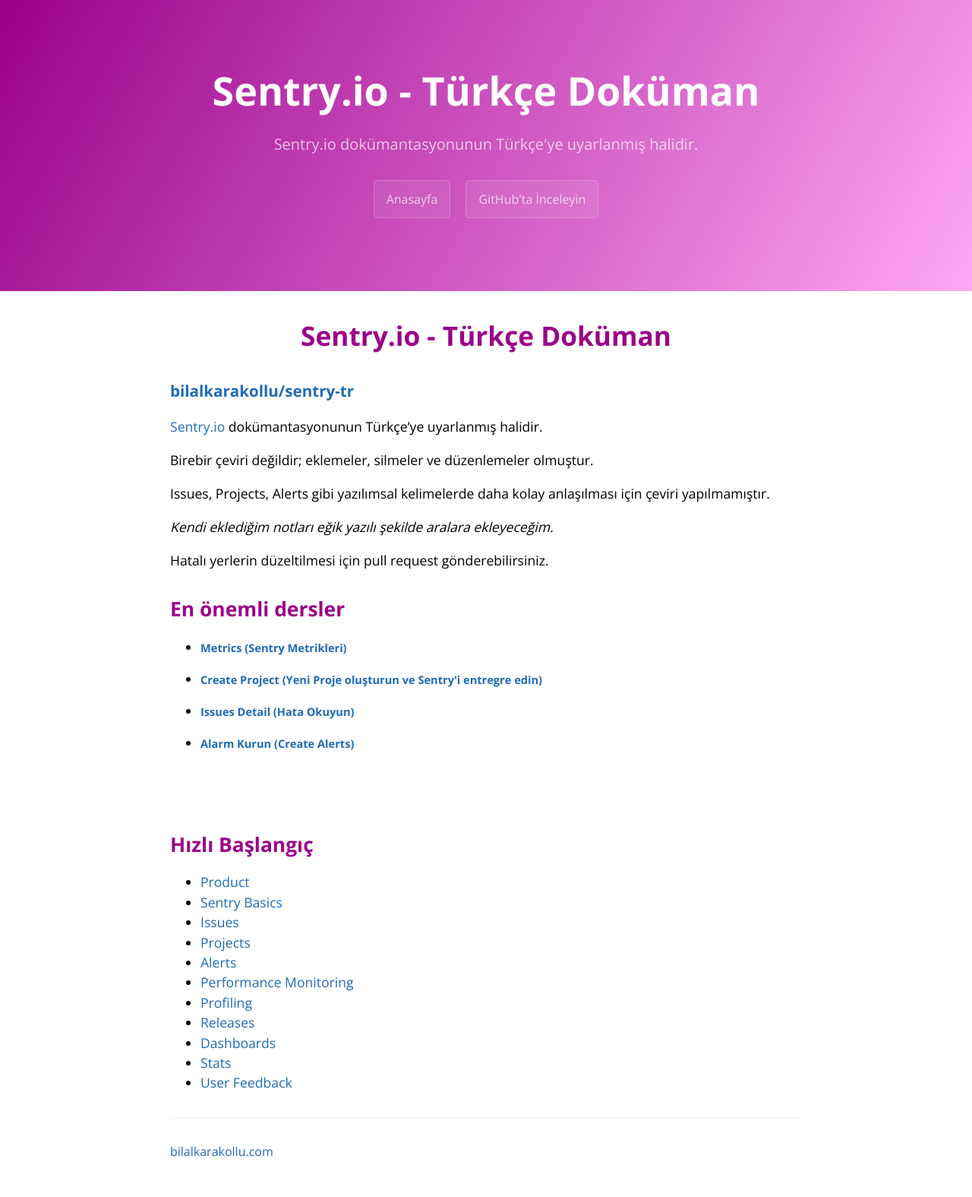
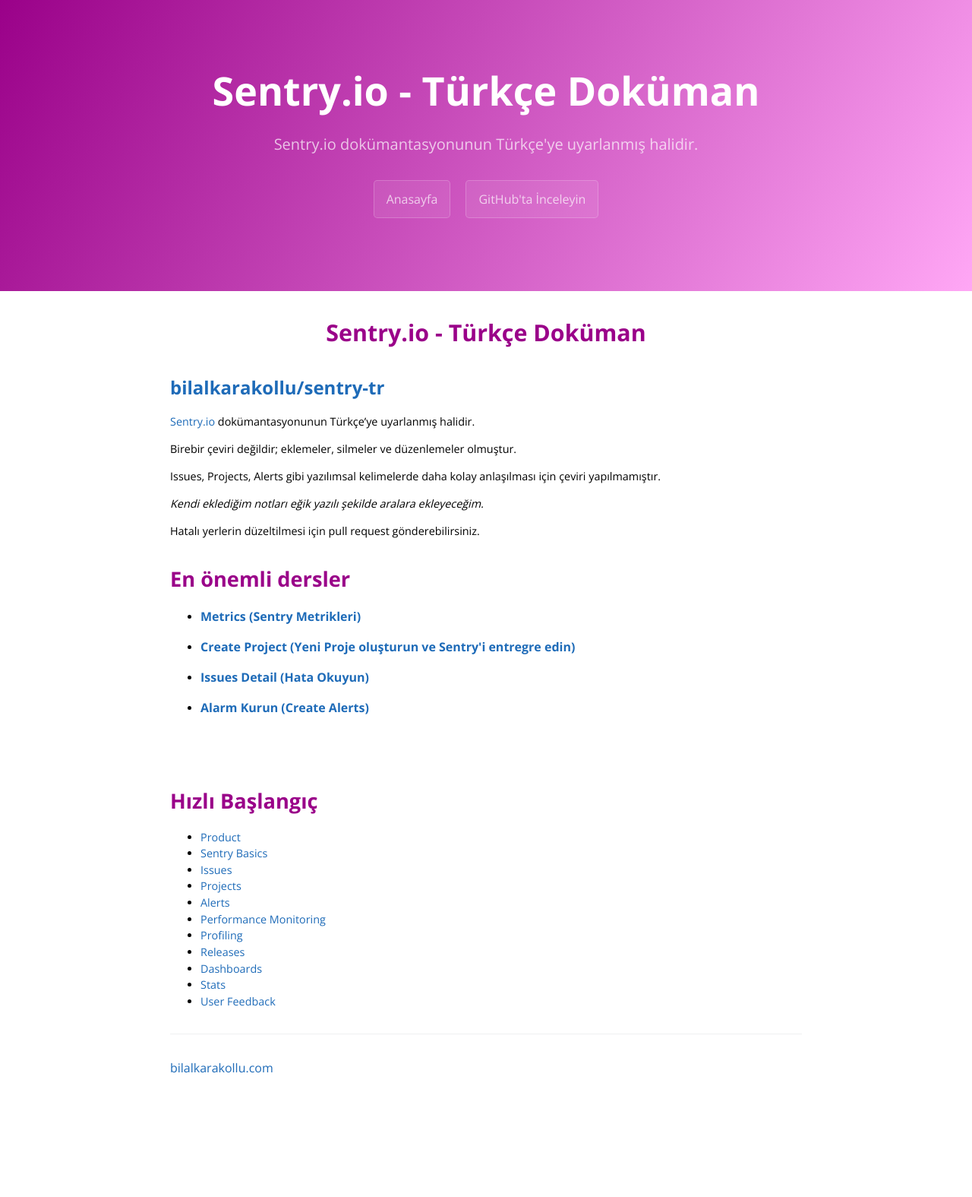
Before and after one commit to bilalkarakollu/sentry-tr, a Jekyll site: the page built from README.md, in a window 1280 px wide. Shown: the whole page at 76% size. Built offline with Jekyll 4.4.1, drawn with Linux system fonts in a browser that asks for light colours; our own code applies the rules of GitHub Pages for plain Markdown files; after the commit the page ends 1465 px from its top, so only the background shows below that.

Commit message:
Add style

```diff
--- a/assets/css/style.css
+++ b/assets/css/style.css
@@ -57,8 +57,24 @@ dfn {
   font-style: italic;
 }
 h1 {
-  font-size: 2em;
   margin: 0.67em 0;
+  font-size: 1.9rem;
+}
+
+h2 {
+    font-size: 1.7rem;
+}
+
+h3 {
+    font-size: 1.5rem;
+}
+
+h4 {
+    font-size: 1.4rem;
+}
+
+h5 {
+    font-size: 1rem;
 }
 mark {
   background: #ff0;
@@ -543,19 +559,19 @@ a:hover {
     max-width: 64rem;
     padding: 2rem 6rem;
     margin: 0 auto;
-    font-size: 1.1rem;
+    font-size: 0.9rem;
   }
 }
 @media screen and (min-width: 42em) and (max-width: 64em) {
   .main-content {
     padding: 2rem 4rem;
-    font-size: 1.1rem;
+    font-size: 0.9rem;
   }
 }
 @media screen and (max-width: 42em) {
   .main-content {
     padding: 2rem 1rem;
-    font-size: 1rem;
+    font-size: 0.8rem;
   }
 }
 .main-content kbd {
```
